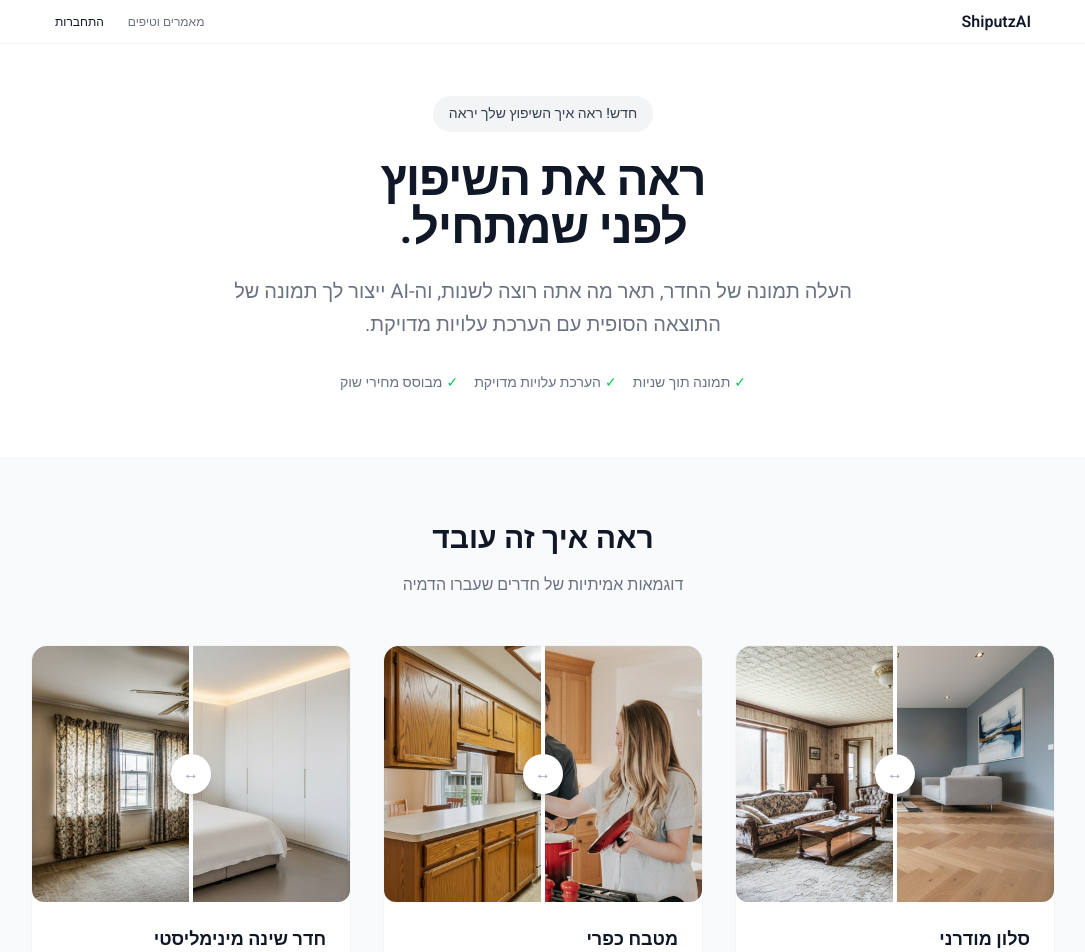
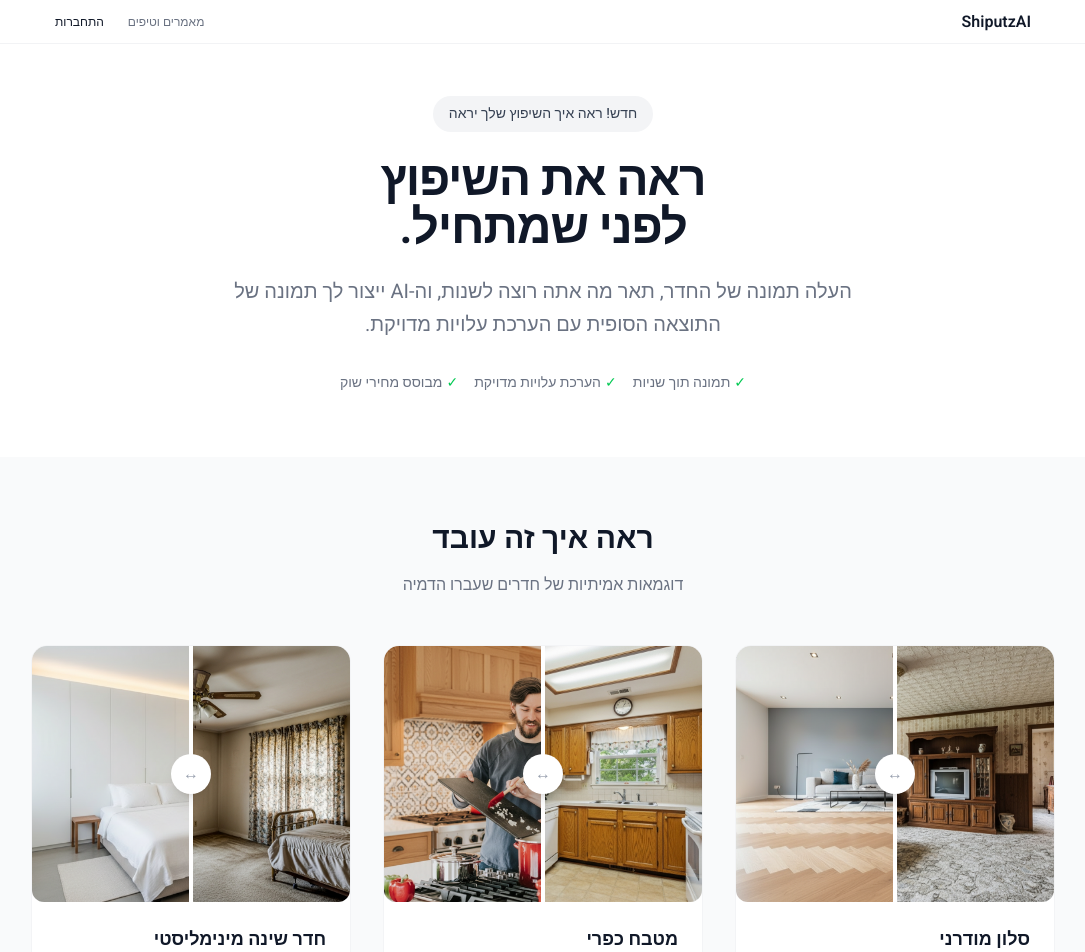
Before and after one commit to guyceza/shiputz-ai, a Next.js app: page /visualize in a window 1280 px wide. Shown: the top 952 px of the page, without its empty margins (97-1182 px from the left). Built offline with nearby package versions, Linux system fonts and the light colour scheme.

Commit message:
Fix RTL slider direction - before on right, after on left

```diff
--- a/src/app/visualize/page.tsx
+++ b/src/app/visualize/page.tsx
@@ -72,32 +72,32 @@ function BeforeAfterSlider({ beforeImg, afterImg }: { beforeImg: string; afterIm
 
   return (
     <div className="relative w-full h-64 rounded-xl overflow-hidden bg-gray-100">
-      {/* Before image (full width, clipped from right) */}
+      {/* Before image (RTL: shows on RIGHT side, clipped from left) */}
       <div
         className="absolute inset-0"
-        style={{ clipPath: `inset(0 ${100 - sliderPosition}% 0 0)` }}
+        style={{ clipPath: `inset(0 0 0 ${sliderPosition}%)` }}
       >
         <img
           src={beforeImg}
           alt="לפני"
           className="w-full h-full object-cover"
         />
-        <div className="absolute bottom-3 right-3 bg-black/60 text-white text-xs px-2 py-1 rounded">
+        <div className="absolute bottom-3 left-3 bg-black/60 text-white text-xs px-2 py-1 rounded">
           לפני
         </div>
       </div>
 
-      {/* After image (full width, clipped from left) */}
+      {/* After image (RTL: shows on LEFT side, clipped from right) */}
       <div
         className="absolute inset-0"
-        style={{ clipPath: `inset(0 0 0 ${sliderPosition}%)` }}
+        style={{ clipPath: `inset(0 ${100 - sliderPosition}% 0 0)` }}
       >
         <img
           src={afterImg}
           alt="אחרי"
           className="w-full h-full object-cover"
         />
-        <div className="absolute bottom-3 left-3 bg-emerald-600/80 text-white text-xs px-2 py-1 rounded">
+        <div className="absolute bottom-3 right-3 bg-gray-900 text-white text-xs px-2 py-1 rounded">
           אחרי
         </div>
       </div>
```
